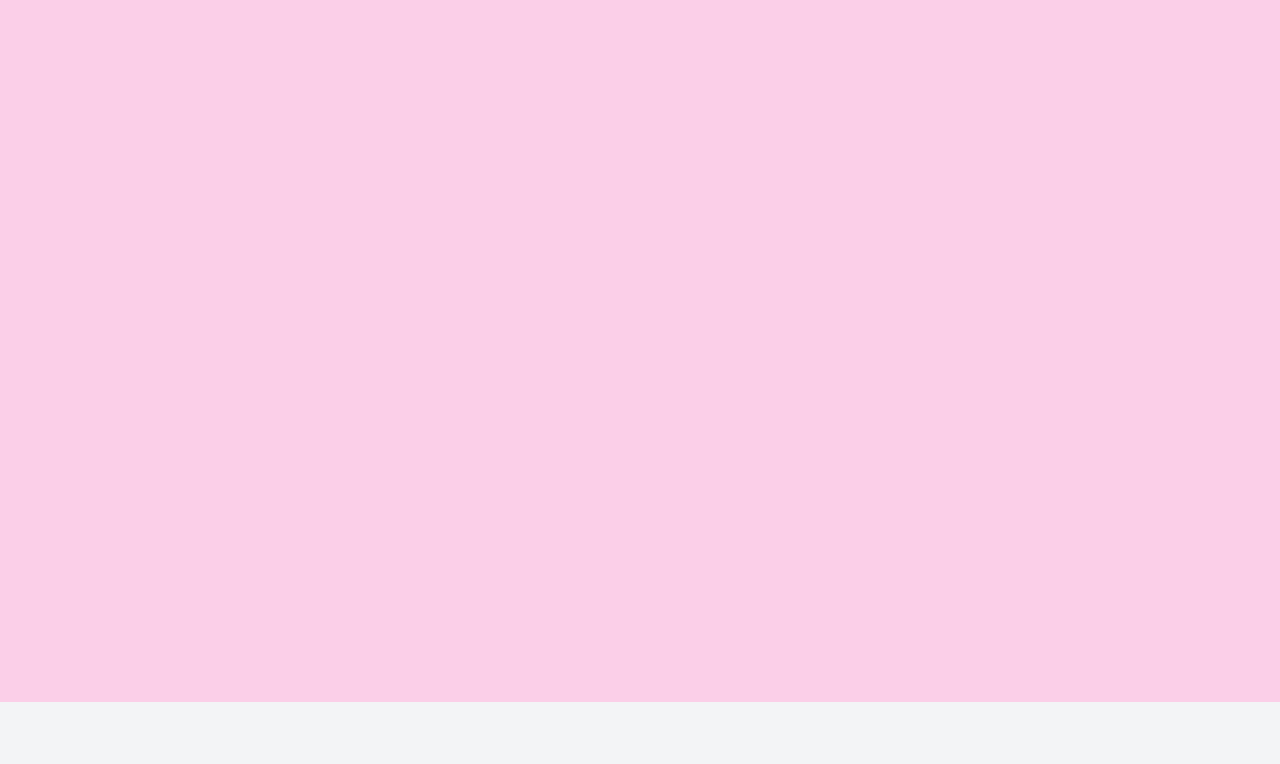
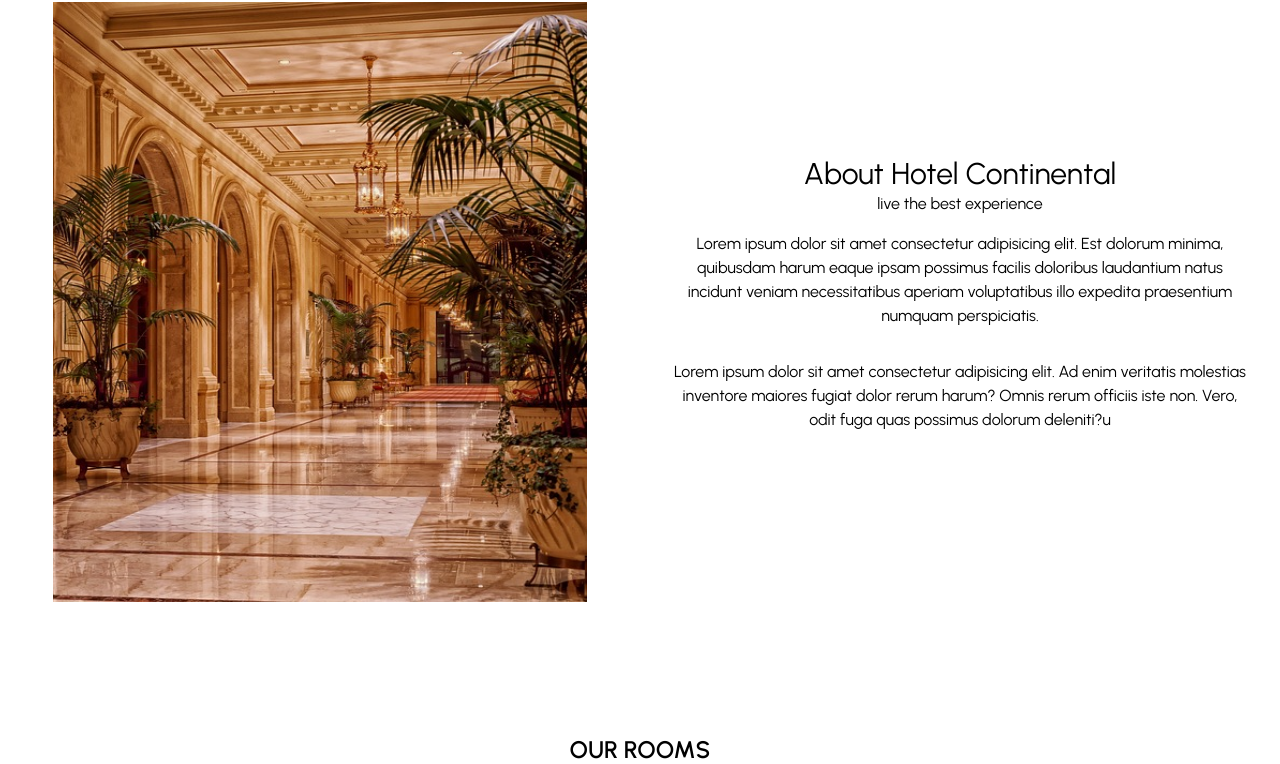
Before and after one commit to dubey98/hotel, a Next.js app: page / in a window 1280 px wide. Shown: the part 898-1662 px from the top of the page. Built offline with nearby package versions, Linux system fonts and the light colour scheme.

Commit message:
homepage changes

```diff
--- a/src/app/Navbar.tsx
+++ b/src/app/Navbar.tsx
@@ -103,7 +103,7 @@ function Navbar() {
                   return (
                     <li key={index}>
                       <Link href={link.href} className="block lg:px-3 group">
-                        <div className="relative text-gray-50 before:absolute before:-inset-2 before:w-full before:h-0.5 before:origin-left dark:before:bg-yelloe-500 before:mx-auto before:mt-auto before:rounded-full before:bg-yellow-800 before:transition before:scale-x-0 group-hover:before:scale-x-100">
+                        <div className="relative text-gray-600 lg:text-gray-50 before:absolute before:-inset-2 before:w-full before:h-0.5 before:origin-left dark:before:bg-yelloe-500 before:mx-auto before:mt-auto before:rounded-full before:bg-yellow-800 before:transition before:scale-x-0 group-hover:before:scale-x-100">
                           <span className="transition group-hover:text-yellow-700 dark:text-gray-300 dark:group-hover:text-yellow-300">
                             {link.displayText}
                           </span>
--- a/src/app/page.tsx
+++ b/src/app/page.tsx
@@ -1,7 +1,11 @@
 "use client";
 
 import React from "react";
+import Image from "next/image";
 import HeroImg from "../../public/hero-2.jpg";
+import LobbyImg from "../../public/lobby.jpg";
+import RoomsWidget from "../components/RoomsWidget";
+import TestiMonials from "../components/Testimonials";
 
 function HomePage() {
   return (
@@ -39,7 +43,35 @@ function HomePage() {
           </div>
         </div>
       </section>
-      <section className="min-h-screen bg-pink-200"></section>
+      <section className="min-h-screen container mx-auto flex flex-row">
+        <div className="hidden lg:flex w-1/2 items-center justify-center">
+          <div className="w-5/6 h-3/4 relative">
+            <Image src={LobbyImg} alt="about hotel continantal" fill />
+          </div>
+        </div>
+        <div className="text-center flex flex-col items-center justify-center px-4 lg:w-1/2">
+          <h2 className="text-3xl">About Hotel Continental</h2>
+          <p className="text-md">live the best experience</p>
+          <p className="p-4">
+            Lorem ipsum dolor sit amet consectetur adipisicing elit. Est dolorum
+            minima, quibusdam harum eaque ipsam possimus facilis doloribus
+            laudantium natus incidunt veniam necessitatibus aperiam voluptatibus
+            illo expedita praesentium numquam perspiciatis.
+          </p>
+          <p className="p-4">
+            Lorem ipsum dolor sit amet consectetur adipisicing elit. Ad enim
+            veritatis molestias inventore maiores fugiat dolor rerum harum?
+            Omnis rerum officiis iste non. Vero, odit fuga quas possimus dolorum
+            deleniti?u
+          </p>
+        </div>
+      </section>
+      <section className="min-h-screen container">
+        <RoomsWidget />
+      </section>
+      <section className="min-h-screen container flex items-center justify-center">
+        <TestiMonials />
+      </section>
     </div>
   );
 }
--- a/src/components/RoomsWidget.jsx
+++ b/src/components/RoomsWidget.tsx
@@ -1,6 +1,6 @@
 import React from "react";
 import Room from "./rooms/Room";
-import roomList from "./../data/defaultProps/roomList.json";
+import roomList from "../data/defaultProps/roomList.json";
 
 const defaultProps = {
   title: "Our Rooms",
--- a/src/components/Testimonials.jsx
+++ b/src/components/Testimonials.tsx
@@ -1,5 +1,5 @@
 import React from "react";
-import Carousal, { CarousalItem } from "../components/utilities/Carousal";
+import Carousal, { CarousalItem } from "./utilities/Carousal";
 
 const defaultProps = {
   testimonies: [
```
Also changed, not shown: public/lobby.jpg (added).
